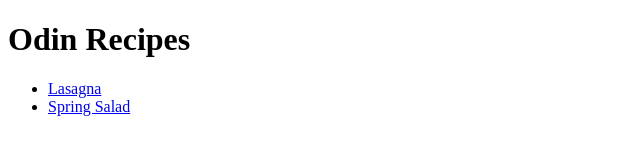
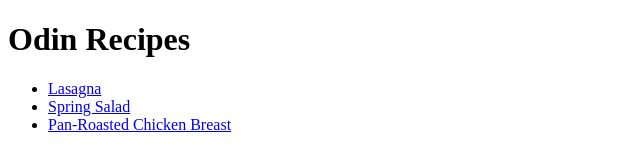
Before and after one commit to FernandoJudice/odin-recipes, a plain HTML site: page index.html in a window 1280 px wide. Shown: the whole page, without its empty margins (0-640 px from the left). Drawn offline with Linux system fonts and the light colour scheme.

```diff
--- a/index.html
+++ b/index.html
@@ -10,6 +10,7 @@
         <ul>
             <li><a href="recipes/lasagna.html">Lasagna</a></li>
             <li><a href="recipes/sprint-salad.html">Spring Salad</a></li>
+            <li><a href="recipes/pan-roasted-chicken-breasts.html">Pan-Roasted Chicken Breast</a></li>
         </ul>
     </body>
 </html>
```
